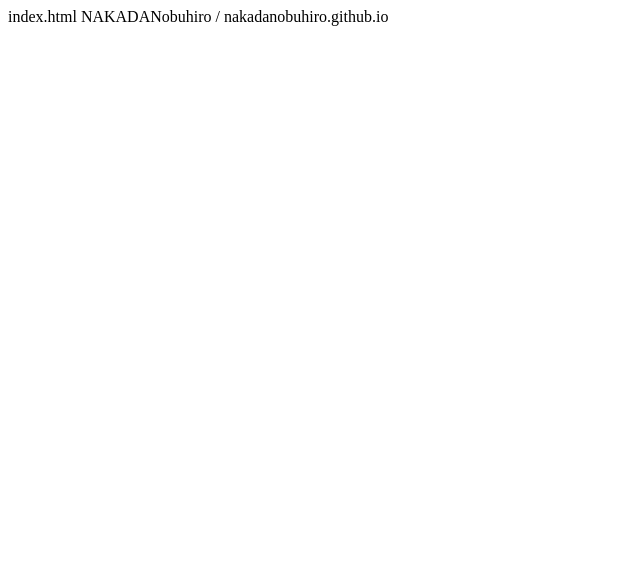
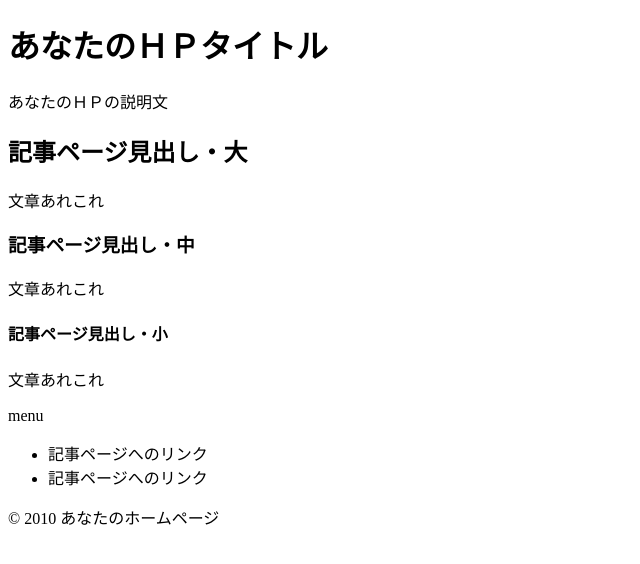
Before and after one commit to NAKADANobuhiro/nakadanobuhiro.github.io, a plain HTML site: page index.html in a window 1280 px wide. Shown: the whole page, without its empty margins (0-640 px from the left). Drawn offline with Linux system fonts and the light colour scheme.

Commit message:
Update index.html

```diff
--- a/index.html
+++ b/index.html
@@ -1,5 +1,41 @@
-index.html
-
-NAKADANobuhiro
-/
-nakadanobuhiro.github.io
+<!DOCTYPE html>
+<html lang="ja">
+<head>
+<meta charset="UTF-8">
+<title>あなたのＨＰタイトル</title>
+<meta name="keywords" content="ページのキーワードA,B,C">
+<meta name="description" content="ページの説明">
+<meta name="viewport" content="width=device-width, initial-scale=1.0">
+<link rel="stylesheet" href="index.css">
+</head>
+<body>
+<div id="outer">
+<header><div id="header-container"><div id="head-inner"><h1>あなたのＨＰタイトル</h1>
+<p class="description">あなたのＨＰの説明文</p></div></div>
+</header>
+<div id="content-wrapper">
+<main>
+<div id="inner">
+<h2>記事ページ見出し・大</h2>
+<p>文章あれこれ</p>
+<h3>記事ページ見出し・中</h3>
+<p>文章あれこれ</p>
+<h4>記事ページ見出し・小</h4>
+<p>文章あれこれ</p>
+</div>
+</main>
+<aside>
+<div id="middle-inner">
+<div class="side-title">menu</div>
+<div class="side">
+<ul>
+<li>記事ページへのリンク</li>
+<li>記事ページへのリンク</li>
+</ul>
+</div>
+</div>
+</aside>
+</div>
+<footer>© 2010 あなたのホームページ</footer>
+</div></body>
+</html>
```
